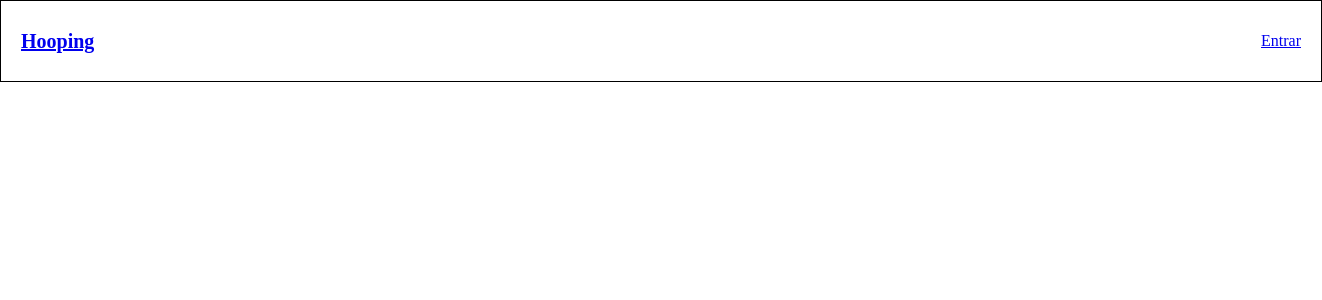
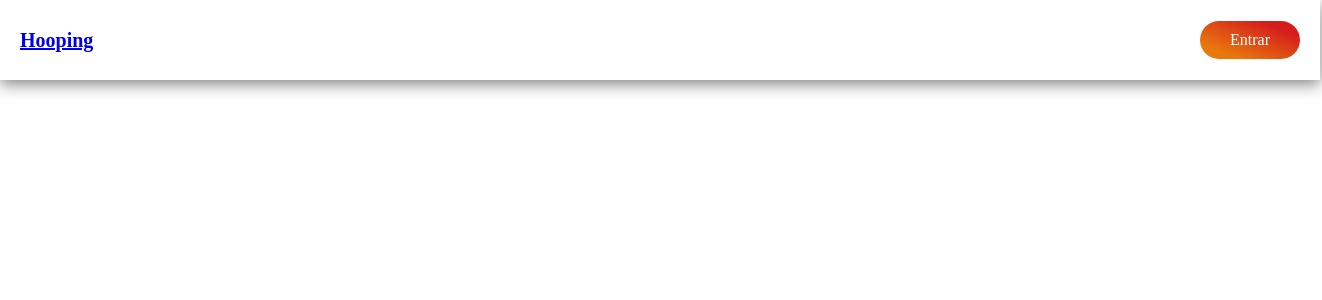
Before and after one commit to AnthonyH30/Hooping, a React (Vite) app: page / in a window 1280 px wide. Shown: the top 300 px of the page, 1322 px wide, since content can reach past the window. Built offline with nearby package versions, Linux system fonts and the light colour scheme.

Commit message:
adding header with style

```diff
--- a/src/Components/Header/index.tsx
+++ b/src/Components/Header/index.tsx
@@ -1,10 +1,10 @@
-import { Container } from './styles'
+import { Container, Button } from './styles'
 
 export default function Header() {
   return (
     <Container>
       <h2><a href="/">Hooping</a></h2>
-      <a href="/login">Entrar</a>
+      <Button href="/login">Entrar</Button>
     </Container>
   )
 }
--- a/src/Components/Header/styles.ts
+++ b/src/Components/Header/styles.ts
@@ -1,16 +1,36 @@
 import styled from "styled-components";
 
 export const Container = styled.header`
-    width: 100%;
+    min-width: 100vw;
     height: 80px;
     background-color: white;
-    border: 1px solid black;
     display: flex;
     align-items: center;
     justify-content: space-between;
     padding-inline: 20px;
+    box-shadow: 2px 2px 2px 2px black;
+    -webkit-box-shadow: 0px 4px 15px 0px rgba(0,0,0,0.5);
+    -moz-box-shadow: 0px 4px 15px 0px rgba(0,0,0,0.5);
+    box-shadow: 0px 4px 15px 0px rgba(0,0,0,0.5);
+    position: fixed;
+    top: 0px;
+
+    @media(max-width: 600px){
+        top: calc(100vh - 80px);
+    }
 
     h2{
         font-size: 20px;
     }
+
+
 `;
+
+export const Button = styled.a`
+    text-decoration: none;
+    color: white;
+    background: rgb(231,120,12);
+    background: linear-gradient(22deg, rgba(231,120,12,1) 20%, rgba(213,29,29,1) 80%);
+    padding: 10px 30px;
+    border-radius: 20px;
+`;
```
